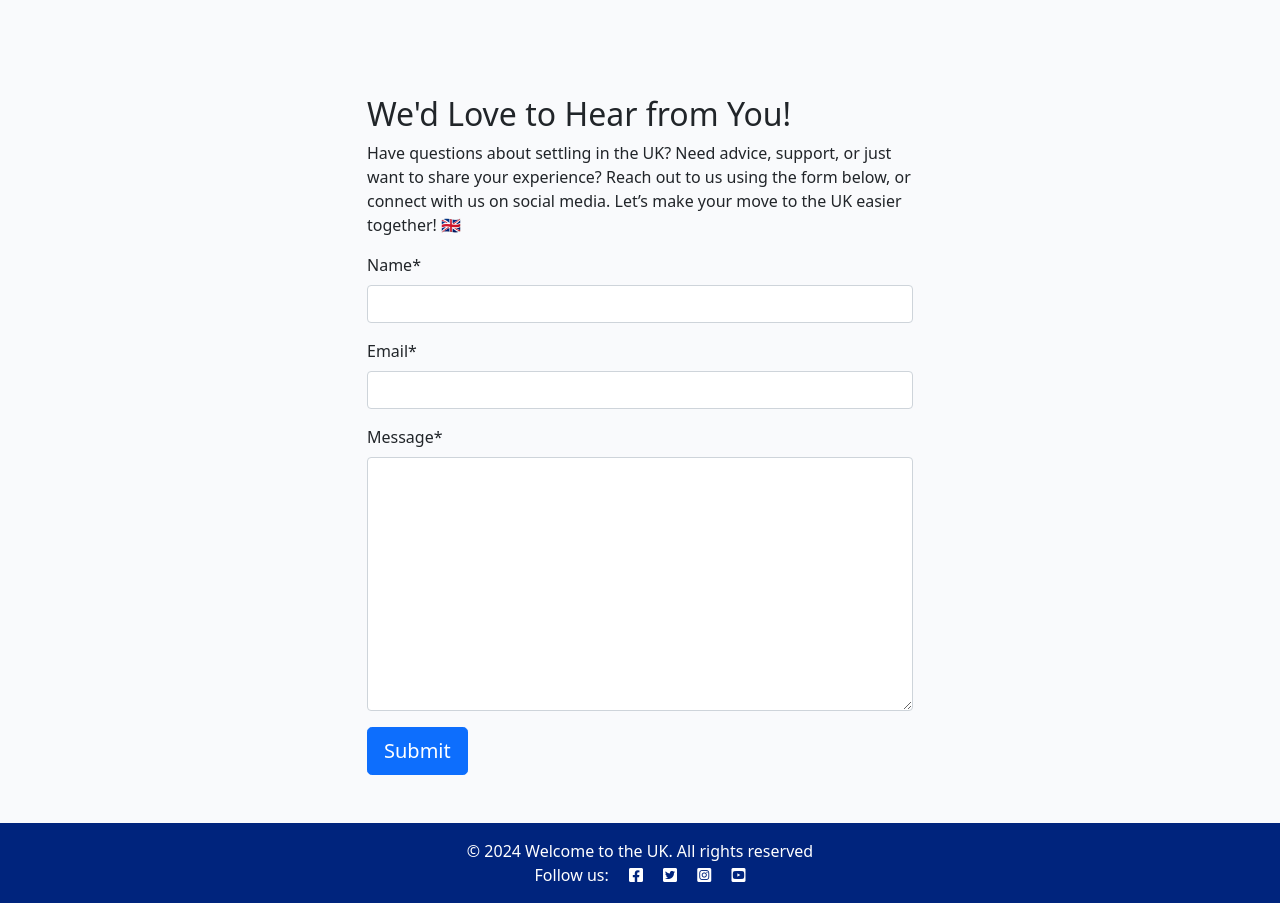
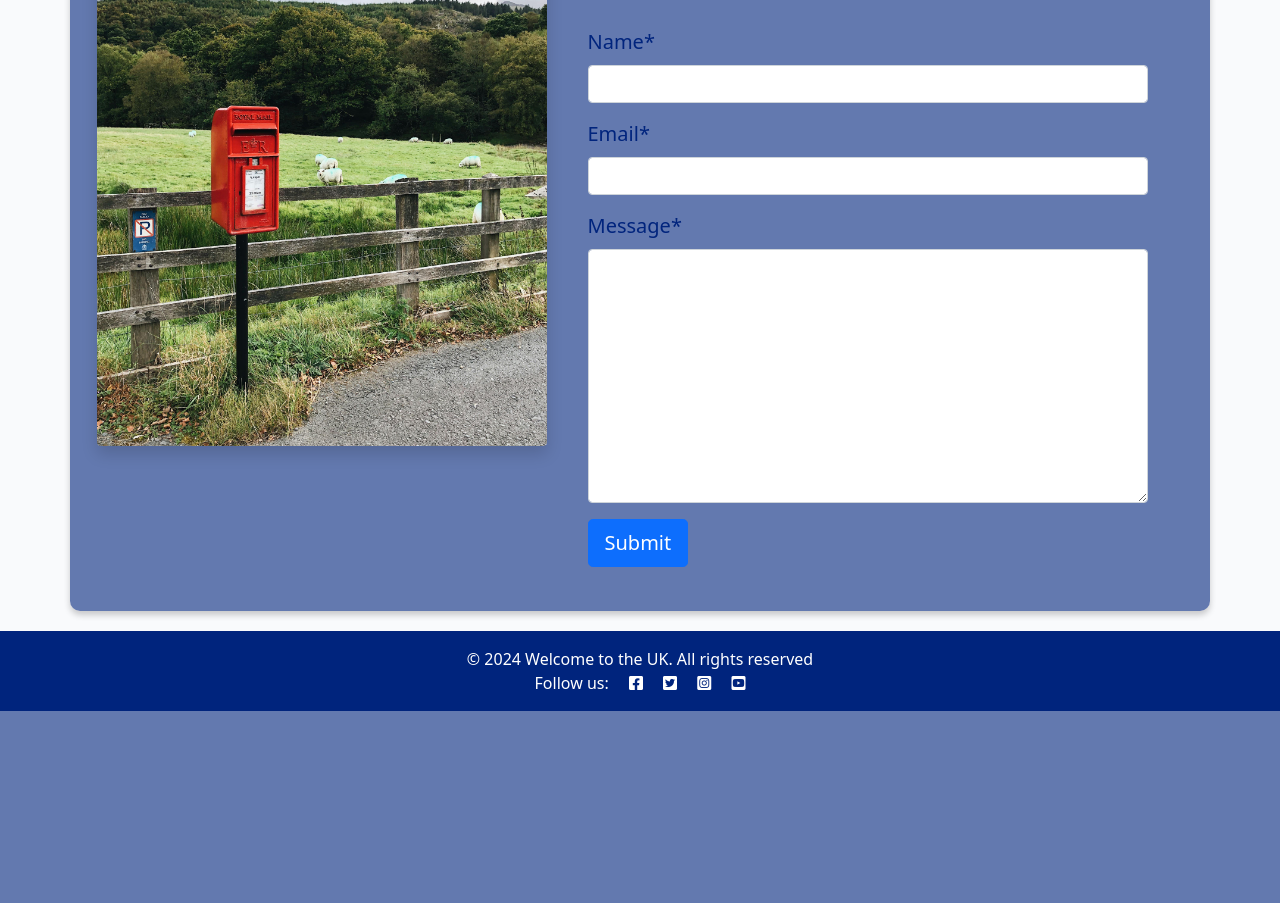
Before and after one commit to techistem/UkMove_CI_P4, a Django app: page /contact/ in a window 1280 px wide. Shown: the part 421-1324 px from the top of the page. After the commit the page ends 1132 px from the top, so only its background shows below. Run offline with Django 4.2, Linux system fonts and the light colour scheme; some libraries are stand-ins or nearby versions.

Commit message:
Updated cantact.html page

```diff
--- a/contact/templates/contact/contact.html
+++ b/contact/templates/contact/contact.html
@@ -4,28 +4,28 @@
 
 {% block content %}
 
-<section class="bg-light section-header">
-    <div class="container">
-      <div class="section-title">
-        <h1 class="text-uppercase"><img class="ukmove-icon" alt="UkMove Icon" src="{% static 'images/ukmove_logo.png' %}">Contact Us</h1>
-      </div>
-    </div>
-</section>
 
 <div class="container mt-5">
-    <div class="row justify-content-center">
-        <div class="col-12 col-md-6 my-5">
-            <h2>We'd Love to Hear from You!</h2>
-            <p>Have questions about settling in the UK? Need advice, support, or just want to share your experience?
-                Reach out to us using the form below, or connect with us on social media.
-                Let’s make your move to the UK easier together! 🇬🇧</p>
+    <div class="row justify-content-center align-items-center">
+        <!-- Contact Box -->
+        <div class="col-12 contact-form-container d-flex flex-column flex-md-row p-4">
+        <!-- Photo Column -->
+        <div class="col-12 col-md-5 text-center mb-4 mb-md-0">
+            <img src="{% static 'images/contact-us.jpg' %}" alt="Contact Us" class="img-fluid rounded shadow contact-image">
+        </div>
+        <!-- Form and Text Column -->
+        <div class=" col-12 col-md-7 text-white contact-text">
+            <h1 class="text-uppercase">Send a message! 🇬🇧 </h1>
+            <h2>Ouestions? Comments? Just want to say hello? Please get in touch using this form.</h2>
 
-            <!-- Contact form -->
+        <!-- Contact form -->
+         <div class="contact-form">
             <form method="post">
                 {{ contact_form | crispy }}
                 {% csrf_token %}
                 <button class="btn btn-primary btn-lg" type="submit">Submit</button>
-            </form>
+                </form>
+         </div>
         </div>
     </div>
 </div>
--- a/static/css/style.css
+++ b/static/css/style.css
@@ -1,3 +1,70 @@
+.ukmove-logo {
+    width: 100px;
+    height: 100px;
+    object-fit: cover;
+    border-radius: 50%;
+    border: 2px solid #00247D;
+}
+
+.logo {
+    max-width: 75px;
+    height: auto;
+    border-radius: 50%;
+}
+
+.contact-form-container {
+    background-color: rgba(0, 36, 125, 0.6);
+    color: white;
+    border-radius: 10px;
+    box-shadow: 0px 4px 6px rgba(0, 0, 0, 0.2);
+    overflow: hidden;
+    margin-bottom: 20px;
+}
+
+.contact-form-container img {
+    max-height: 600px;
+    margin-top: 50px;
+    margin-bottom: 20px;
+    margin-left: auto;
+    margin-right: auto;
+    display: block;
+}
+
+
+.contact-form-container h1,
+.contact-form-container h2 {
+    margin-top: 20px;
+    padding-left: 20px;
+}
+
+.text-uppercase {
+    color: #00247D;
+    text-align: center;
+    margin-top: 60px;
+}
+
+.contact-form {
+    margin: 0 auto;
+    max-width: 600px;
+    padding: 20px;
+}
+.form-label {
+    color: #00247D;
+    font-size: 20px;
+
+}
+
+
+
+
+
+
+
+
+
+
+
+
 
 
 .brand {
@@ -97,6 +164,8 @@
     background-position: center center;
 }
 
+
+
 .profile-image img{
     width: 100%;
   }
@@ -178,3 +247,12 @@
 .navbar-light .navbar-nav .nav-link:focus, .navbar-light .navbar-nav .nav-link:hover{
     color:rgb(255, 160, 160);
 }
+
+.navbar{
+    background: #00247D ;
+    padding: 10px;
+    border-radius: 0;
+}
+.nav-item{
+    color:#FFFFFF;
+}
--- a/templates/base.html
+++ b/templates/base.html
@@ -29,24 +29,17 @@
     <link rel="stylesheet" href="/static/css/style.css">
 
 </head>
-<style>
-    .navbar{
-        background: #00247D ;
-        padding: 10px;
-        border-radius: 0;
-    }
-    .nav-item{
-        color:#FFFFFF;
-    }
-</style>
+
 
 <body class="d-flex flex-column h-100 main-bg">
 
     <!-- Navigation -->
     <nav class="navbar navbar-expand-lg navbar-light" id="nav-menu">
         <div class="container-fluid">
-            <a class="navbar-brand" href="{% url 'home' %}"><span class="brand">UK<span class="red-o">Move</span>
+            <a class="navbar-brand" href="{% url 'home' %}">
+                <img src="{% static 'images/ukmove-logo.png' %}" alt="Logo" class="logo">
             </a>
+
             <button class="navbar-toggler" type="button" data-bs-toggle="collapse" data-bs-target="#navbarText"
                 aria-controls="navbarText" aria-expanded="false" aria-label="Toggle navigation">
                 <span class="navbar-toggler-icon"></span>
@@ -82,7 +75,6 @@
         </div>
     </nav>
     <!-- displaying Django messages -->
-
 
 <div class="container">
     <div class="row">
```
Also changed, not shown: static/images/contact-us.jpg (added), static/images/ukmove-logo.png (added).
